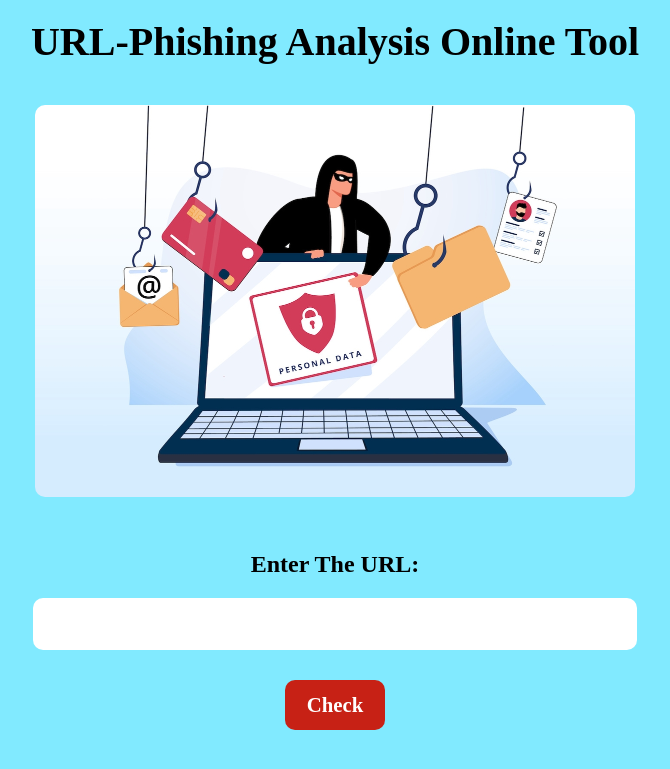
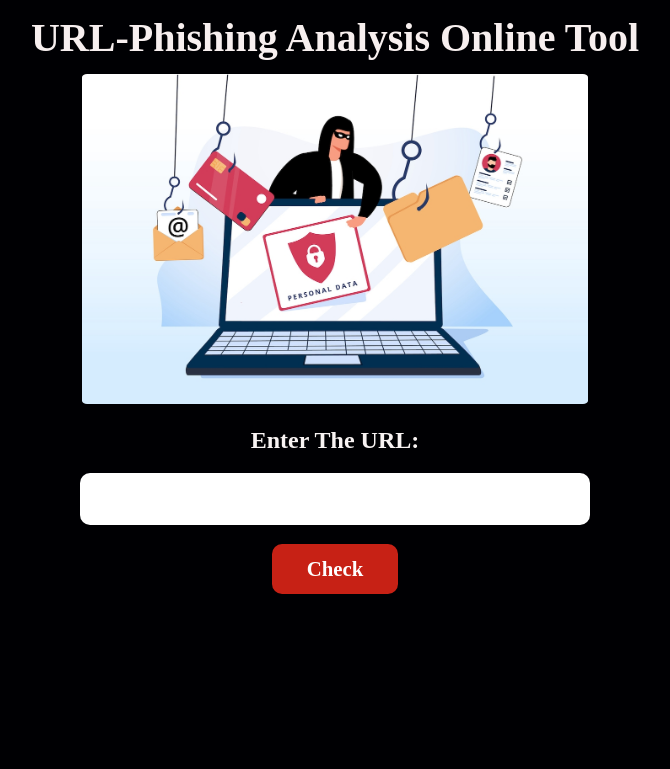
Before and after one commit to Purcs3d/phishing-softhouse, a Flask app: page / in a window 1280 px wide. Shown: the top 769 px of the page, without its empty margins (305-975 px from the left). Run offline with Flask 2, Linux system fonts and the light colour scheme.

Commit message:
Fixing background colors and replacing pixels with percentage

```diff
--- a/URL-analyzer/static/css/main.css
+++ b/URL-analyzer/static/css/main.css
@@ -1,40 +1,40 @@
 body
 {
     text-align: center;
-    background-color:rgb(129, 234, 255);
+    background-color:rgb(0, 0, 3);
 }
 
 p.Title
 {
     font-weight: bold;
-    color: rgb(0, 0, 0);
+    color: rgb(247, 239, 239);
     font-family:shanti;
     font-size: 2.5em;
     display: inline-block;
-    margin:  10px;
+    margin: 0.5% 0 1% 0;
 }
 
 p
 {
     font-weight: bold;
-    color: rgb(0, 0, 0);
+    color: rgb(248, 243, 243);
     font-family:shanti;
     font-size: 1.5em;
     display: inline-block;
-    margin:  10px;
+    margin: 1.5% 0 1.5% 0;
 }
 
 img
 {
-    margin: 30px 0 40px 0;
-    width: 600px;
-    border-radius: 10px;
+    margin: 0% 0 0% 0;
+    width: 40%;
+    border-radius: 1%;
 }
 
 input
 {
-  width: 600px;
-  margin: 10px 10px;
+  width: 40%;
+  margin: 0% 0%;
   height: 50px;
   border: none;
   border-radius: 10px;
@@ -54,8 +54,8 @@ input:focus
     font-weight: bold;
     background-color: rgb(199, 33, 21);
     border:  none;
-    width:  100px;
-    margin: 20px 20px;
+    width:  10%;
+    margin: 1.5% 2%;
     color: white;
 }
 
```
